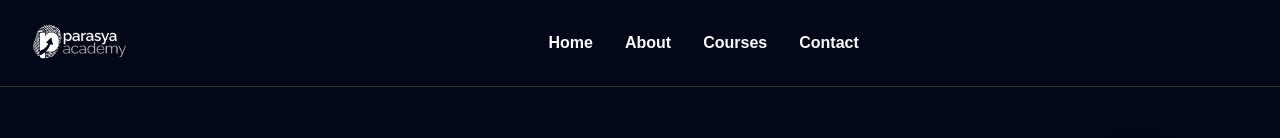
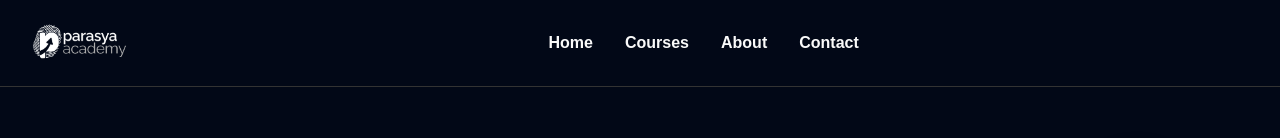
Before and after one commit to parasyadigitalhub/parasya-academy, a React (Vite) app: page / in a window 1280 px wide. Shown: the top 138 px of the page. Built offline with nearby package versions, Linux system fonts and the light colour scheme.

Commit message:
header correction

```diff
--- a/src/components/header.jsx
+++ b/src/components/header.jsx
@@ -23,8 +23,8 @@ export default function Header() {
         <nav className={menuOpen ? 'open' : ''}>
           <ul>
             <li><Link to="/" onClick={() => setMenuOpen(false)}>Home</Link></li>
+            <li><Link to="/courses" onClick={() => setMenuOpen(false)}>Courses</Link></li>
             <li><Link to="/about" onClick={() => setMenuOpen(false)}>About</Link></li>
-            <li><Link to="/courses" onClick={() => setMenuOpen(false)}>Courses</Link></li>
             <li><Link to="/contact" onClick={() => setMenuOpen(false)}>Contact</Link></li>
           </ul>
         </nav>
```
